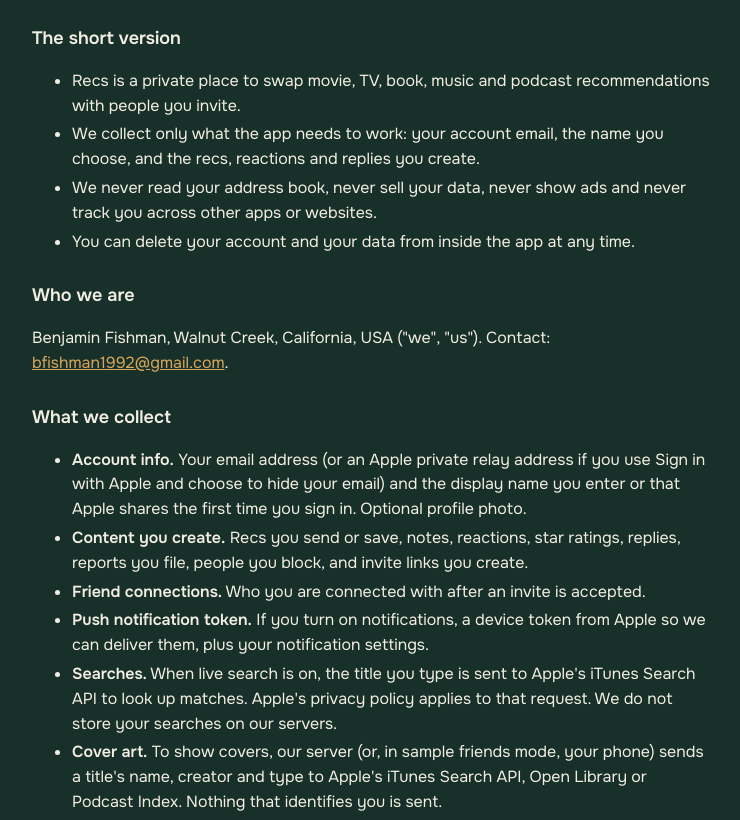
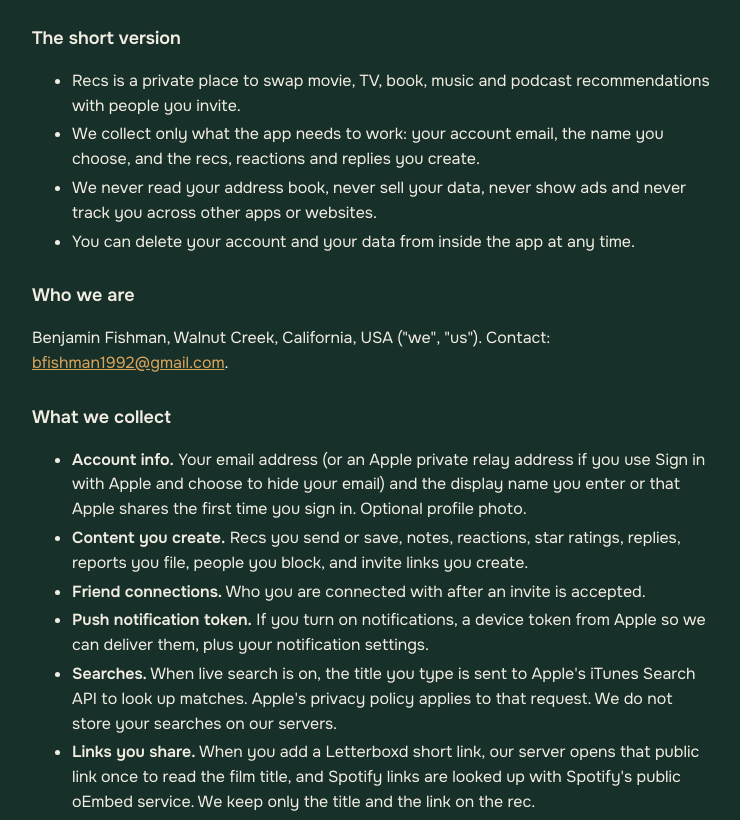
Before and after one commit to b-fishman/b-fishman.github.io, a plain HTML site: page recs/privacy.html in a window 1280 px wide. Shown: the part 115-935 px from the top of the page, without its empty margins (268-1008 px from the left). Drawn offline with Linux system fonts and the light colour scheme.

Commit message:
v1.1: privacy note on shared links

```diff
--- a/recs/privacy.html
+++ b/recs/privacy.html
@@ -23,6 +23,7 @@
 <li><b>Friend connections.</b> Who you are connected with after an invite is accepted.</li>
 <li><b>Push notification token.</b> If you turn on notifications, a device token from Apple so we can deliver them, plus your notification settings.</li>
 <li><b>Searches.</b> When live search is on, the title you type is sent to Apple's iTunes Search API to look up matches. Apple's privacy policy applies to that request. We do not store your searches on our servers.</li>
+<li><b>Links you share.</b> When you add a Letterboxd short link, our server opens that public link once to read the film title, and Spotify links are looked up with Spotify's public oEmbed service. We keep only the title and the link on the rec.</li>
 <li><b>Cover art.</b> To show covers, our server (or, in sample friends mode, your phone) sends a title's name, creator and type to Apple's iTunes Search API, Open Library or Podcast Index. Nothing that identifies you is sent.</li>
 </ul>
 <p>We do <b>not</b> collect your contacts, location, advertising identifier, browsing history, or health or financial data.</p>
```
